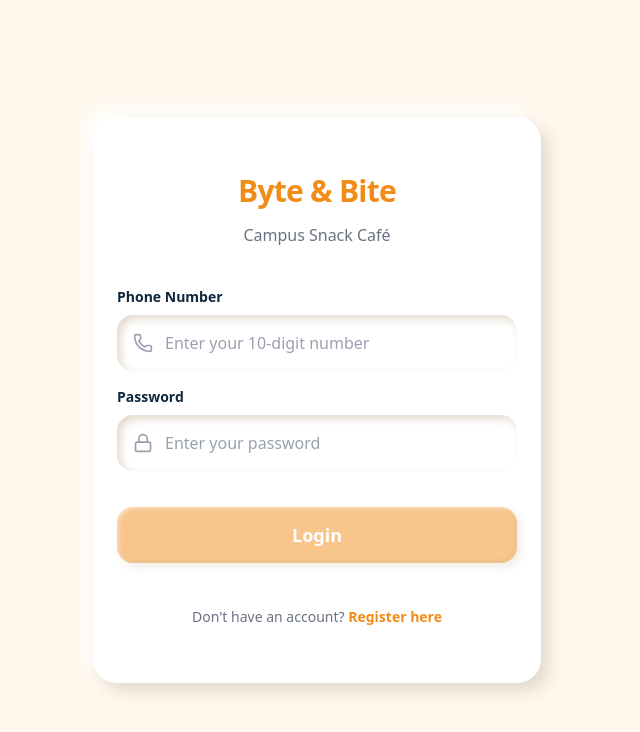
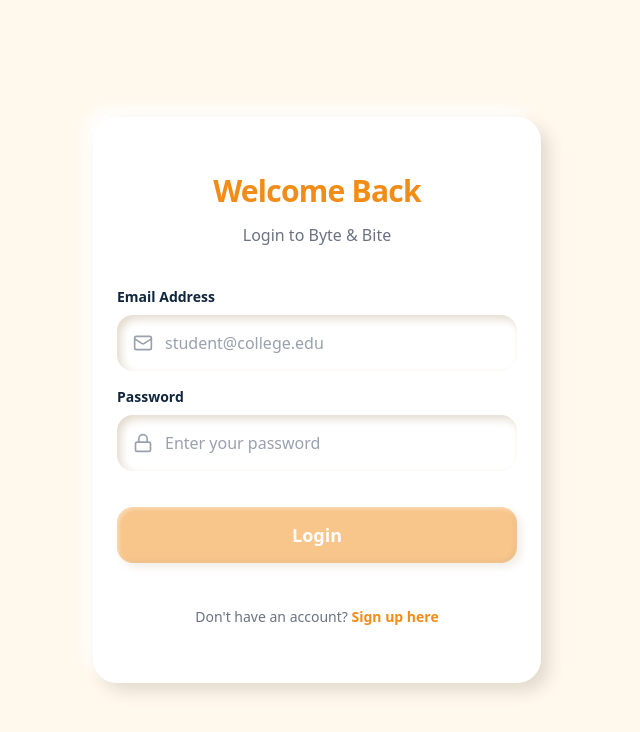
Before and after one commit to AhanaKulkarni/Byte_Bite, a Next.js app: page /auth/login in a window 1280 px wide. Shown: the top 732 px of the page, without its empty margins (323-963 px from the left). Built offline with nearby package versions, Linux system fonts and the light colour scheme; no server answers.

Commit message:
Switch to standard Email/Password authentication

```diff
--- a/src/app/auth/login/page.tsx
+++ b/src/app/auth/login/page.tsx
@@ -7,11 +7,11 @@ import { supabase } from '@/lib/supabase';
 import { Button } from '@/components/ui/Button';
 import { Input } from '@/components/ui/Input';
 import { Card, CardContent, CardHeader, CardTitle } from '@/components/ui/Card';
-import { Lock, Phone } from 'lucide-react';
+import { Lock, Mail } from 'lucide-react';
 
 export default function LoginPage() {
   const router = useRouter();
-  const [phone, setPhone] = useState('');
+  const [email, setEmail] = useState('');
   const [password, setPassword] = useState('');
   const [loading, setLoading] = useState(false);
   const [error, setError] = useState('');
@@ -19,62 +19,48 @@ export default function LoginPage() {
   const handleLogin = async (e: React.FormEvent) => {
     e.preventDefault();
     setError('');
+    setLoading(true);
 
-    // DEMO ADMIN BYPASS LOGIC
-    if (phone === '8928352406' && password === 'admin@123') {
-      localStorage.setItem('demo_admin', 'true');
-      router.push('/admin');
-      return;
-    }
-
-    setLoading(true);
     try {
       // DEMO LOCALHOST BYPASS
       if (!process.env.NEXT_PUBLIC_SUPABASE_URL || process.env.NEXT_PUBLIC_SUPABASE_URL.includes('placeholder')) {
         console.log("No real Supabase credentials found, bypassing login for local demo.");
-        localStorage.setItem('demo_student', JSON.stringify({ name: 'Demo Student', phone, college: 'TCET' }));
-        setTimeout(() => router.push('/'), 500);
+        if (email === 'admin@byteandbite.com' && password === 'admin@123') {
+          localStorage.setItem('demo_admin', 'true');
+          setTimeout(() => router.push('/admin'), 500);
+        } else {
+          localStorage.setItem('demo_student', JSON.stringify({ name: 'Demo Student', email, college: 'TCET' }));
+          setTimeout(() => router.push('/'), 500);
+        }
         return;
       }
 
-      // Use phone as a pseudo-email for Supabase Auth to avoid needing paid Twilio SMS
-      const pseudoEmail = `user_${phone}@byteandbite.com`;
+      // Native Supabase Email Auth
       const { data, error: authError } = await supabase.auth.signInWithPassword({
-        email: pseudoEmail,
+        email,
         password,
       });
 
       if (authError) {
-        let msg = authError.message;
-        if (msg.includes('Email') || msg.includes('email') || msg.includes('login credentials')) {
-          msg = 'Invalid phone number or password.';
-        }
-        throw new Error(msg);
+        throw new Error(authError.message);
       }
 
       // Check if user exists in the public.users table
       if (data.user) {
-        const { data: profile } = await supabase
+        const { data: userData, error: dbError } = await supabase
           .from('users')
-          .select('*')
+          .select('role')
           .eq('id', data.user.id)
           .single();
 
-        if (!profile) {
-          // Rare edge case: Auth exists but profile doesn't.
-          // Let's force them to register again or handle it.
-          throw new Error("Profile not found. Please register again.");
+        if (userData?.role === 'admin') {
+          router.push('/admin');
+        } else {
+          router.push('/');
         }
       }
-
-      router.push('/');
-
     } catch (err: any) {
-      if (err.message === 'Invalid login credentials') {
-        setError('Invalid phone number or password.');
-      } else {
-        setError(err.message || 'Failed to login');
-      }
+      setError(err.message || 'Invalid email or password');
     } finally {
       setLoading(false);
     }
@@ -85,9 +71,9 @@ export default function LoginPage() {
       <Card className="w-full max-w-md shadow-2xl shadow-orange-100/50 border-white">
         <CardHeader className="text-center mb-6 pt-8">
           <CardTitle className="text-3xl text-[var(--color-byte-orange)] font-black tracking-tight">
-            Byte & Bite
+            Welcome Back
           </CardTitle>
-          <p className="text-gray-500 font-medium mt-2">Campus Snack Café</p>
+          <p className="text-gray-500 font-medium mt-2">Login to Byte & Bite</p>
         </CardHeader>
 
         <CardContent className="pb-8">
@@ -100,15 +86,15 @@ export default function LoginPage() {
           <form onSubmit={handleLogin} className="space-y-5">
             <div className="space-y-4">
               <div>
-                <label className="block text-sm font-bold text-[var(--color-navy)] mb-2">Phone Number</label>
+                <label className="block text-sm font-bold text-[var(--color-navy)] mb-2">Email Address</label>
                 <div className="relative">
-                  <Phone className="absolute left-4 top-1/2 -translate-y-1/2 w-5 h-5 text-gray-400" />
+                  <Mail className="absolute left-4 top-1/2 -translate-y-1/2 w-5 h-5 text-gray-400" />
                   <Input
-                    type="tel"
-                    placeholder="Enter your 10-digit number"
+                    type="email"
+                    placeholder="student@college.edu"
                     className="pl-12 h-14 bg-gray-50"
-                    value={phone}
-                    onChange={(e) => setPhone(e.target.value.replace(/\D/g, '').slice(0, 10))}
+                    value={email}
+                    onChange={(e) => setEmail(e.target.value)}
                     required
                   />
                 </div>
@@ -130,7 +116,7 @@ export default function LoginPage() {
               </div>
             </div>
 
-            <Button type="submit" className="w-full h-14 text-lg font-bold mt-4" disabled={loading || phone.length !== 10 || !password}>
+            <Button type="submit" className="w-full h-14 text-lg font-bold mt-4" disabled={loading || !email || !password}>
               {loading ? 'Logging in...' : 'Login'}
             </Button>
 
@@ -138,7 +124,7 @@ export default function LoginPage() {
               <p className="text-gray-500 text-sm font-medium">
                 Don't have an account?{' '}
                 <Link href="/auth/register" className="text-[var(--color-byte-orange)] font-bold hover:underline">
-                  Register here
+                  Sign up here
                 </Link>
               </p>
             </div>
--- a/src/app/auth/register/page.tsx
+++ b/src/app/auth/register/page.tsx
@@ -7,11 +7,12 @@ import { supabase } from '@/lib/supabase';
 import { Button } from '@/components/ui/Button';
 import { Input } from '@/components/ui/Input';
 import { Card, CardContent, CardHeader, CardTitle } from '@/components/ui/Card';
-import { Lock, Phone, User, GraduationCap } from 'lucide-react';
+import { Lock, Phone, User, GraduationCap, Mail } from 'lucide-react';
 
 export default function RegisterPage() {
   const router = useRouter();
   const [name, setName] = useState('');
+  const [email, setEmail] = useState('');
   const [phone, setPhone] = useState('');
   const [password, setPassword] = useState('');
   const [college, setCollege] = useState('');
@@ -32,29 +33,19 @@ export default function RegisterPage() {
         return;
       }
 
-      // Use phone as a pseudo-email for Supabase Auth to avoid needing paid Twilio SMS
-      const pseudoEmail = `user_${phone}@byteandbite.com`;
-
-      // 1. Sign up user
+      // 1. Sign up user via Email
       const { data: authData, error: authError } = await supabase.auth.signUp({
-        email: pseudoEmail,
+        email: email,
         password: password,
       });
 
-      if (authError) {
-        // Sanitize error message to hide the pseudo-email implementation
-        let msg = authError.message;
-        if (msg.includes('Email address') || msg.includes('email')) {
-          msg = 'Invalid phone number format or account already exists.';
-        }
-        throw new Error(msg);
-      }
+      if (authError) throw authError;
 
-      // 2. Add extra data to public.users table
+      // 2. Add extra data (including phone) to public.users table
       if (authData.user) {
         const { error: dbError } = await supabase.from('users').insert({
           id: authData.user.id,
-          phone_number: `+91${phone}`,
+          phone_number: phone,
           full_name: name,
           college: college,
           role: 'student'
@@ -66,11 +57,7 @@ export default function RegisterPage() {
       // Success, redirect to home
       router.push('/');
     } catch (err: any) {
-      if (err.message.includes('User already registered')) {
-        setError('This phone number is already registered.');
-      } else {
-        setError(err.message || 'Failed to complete registration');
-      }
+      setError(err.message || 'Failed to complete registration');
     } finally {
       setLoading(false);
     }
@@ -106,6 +93,21 @@ export default function RegisterPage() {
                     className="pl-12 h-14 bg-gray-50"
                     value={name}
                     onChange={(e) => setName(e.target.value)}
+                    required
+                  />
+                </div>
+              </div>
+
+              <div>
+                <label className="block text-sm font-bold text-[var(--color-navy)] mb-2">Email Address</label>
+                <div className="relative">
+                  <Mail className="absolute left-4 top-1/2 -translate-y-1/2 w-5 h-5 text-gray-400" />
+                  <Input
+                    type="email"
+                    placeholder="student@college.edu"
+                    className="pl-12 h-14 bg-gray-50"
+                    value={email}
+                    onChange={(e) => setEmail(e.target.value)}
                     required
                   />
                 </div>
@@ -162,7 +164,7 @@ export default function RegisterPage() {
               </div>
             </div>
 
-            <Button type="submit" className="w-full h-14 text-lg font-bold mt-4" disabled={loading || phone.length !== 10 || !password || !name || !college}>
+            <Button type="submit" className="w-full h-14 text-lg font-bold mt-4" disabled={loading || phone.length !== 10 || !password || !name || !college || !email}>
               {loading ? 'Creating account...' : 'Sign Up'}
             </Button>
 
```
